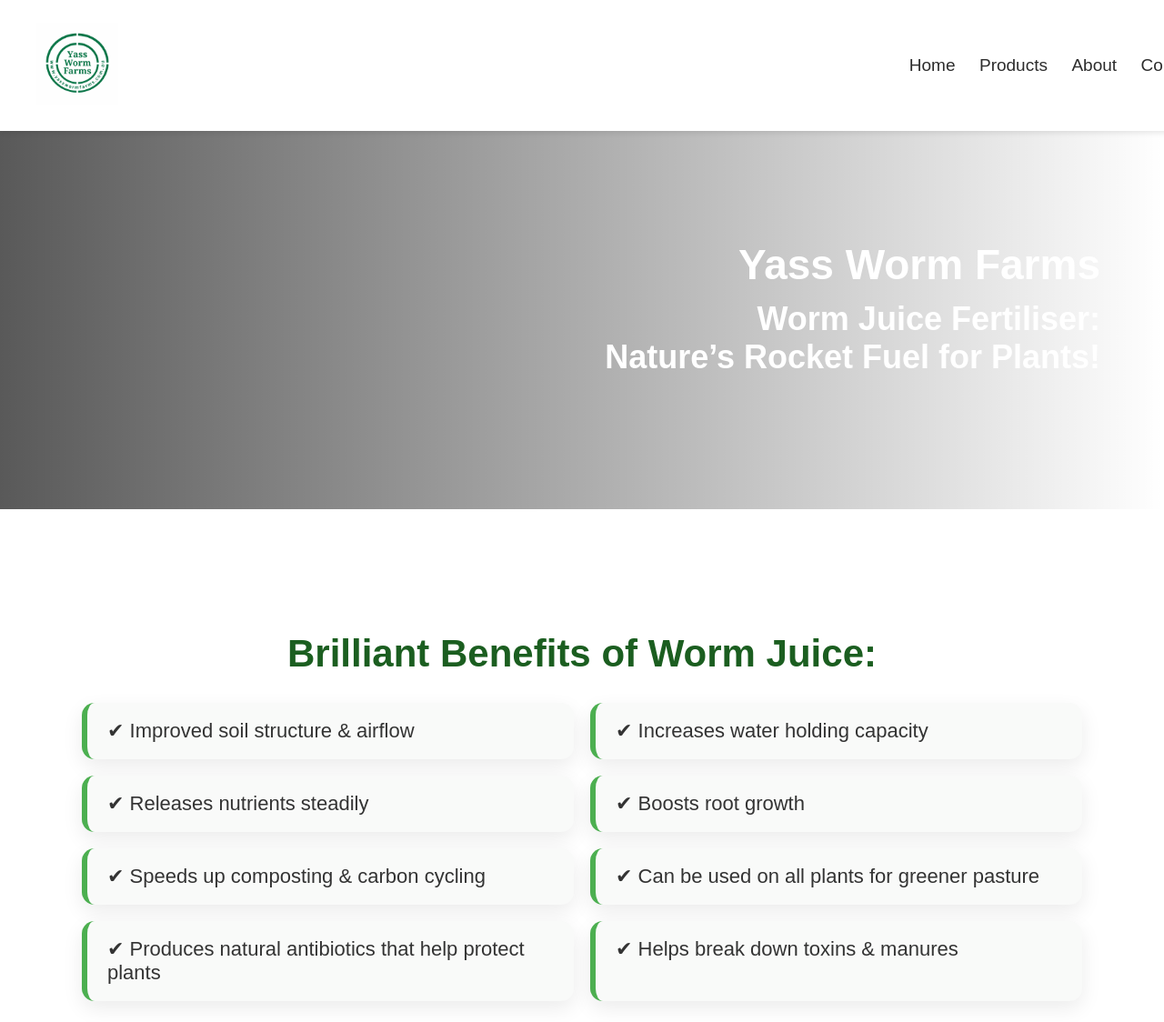
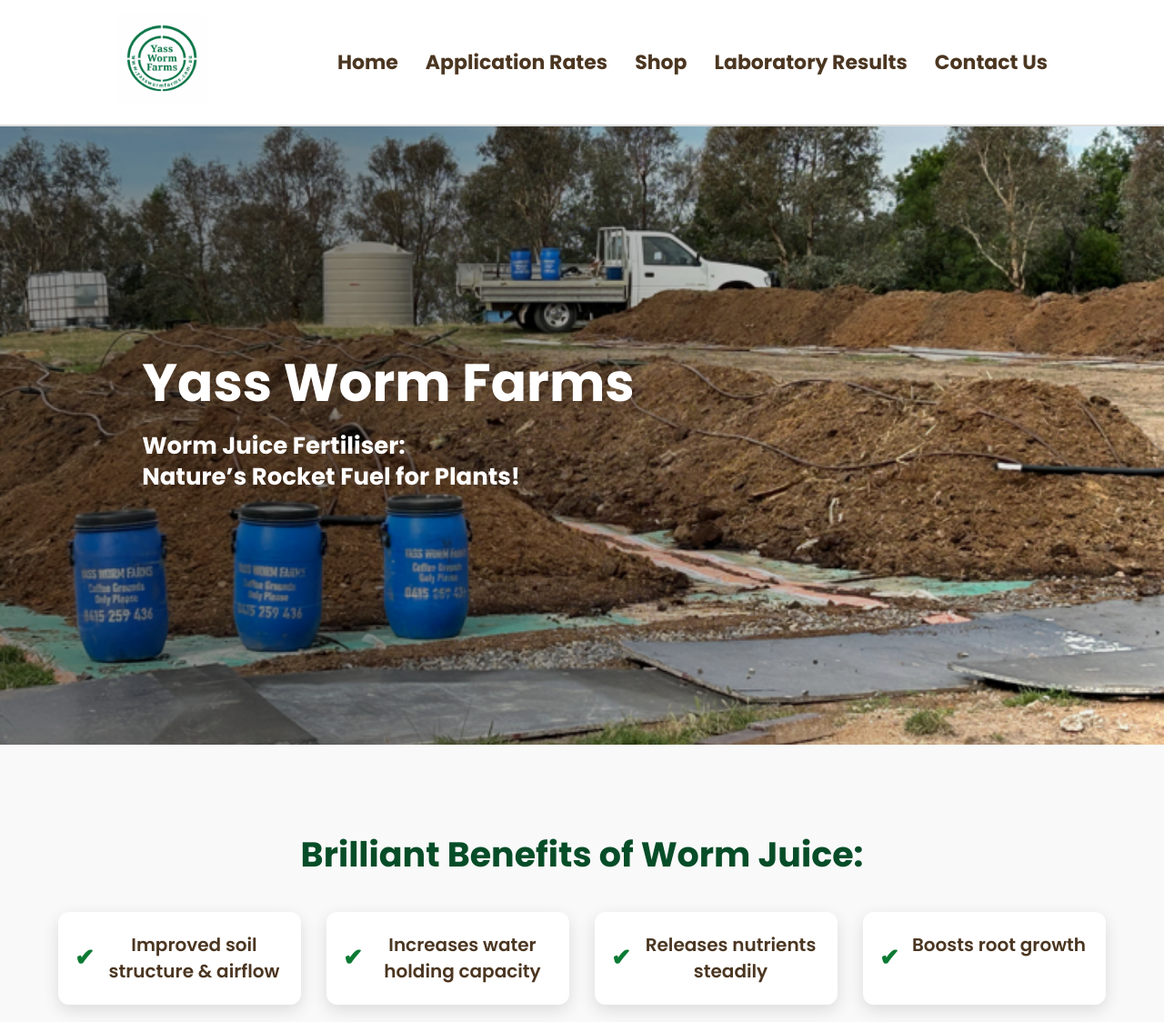
Before and after one commit to YassWormFarms/YassWormFarms, a plain HTML site: page index.html in a window 1280 px wide. Shown: the top 1124 px of the page at 91% size. Drawn offline with Linux system fonts and the light colour scheme.

Commit message:
Update index.html with new meta tags and styles

```diff
--- a/index.html
+++ b/index.html
@@ -6,176 +6,318 @@
 
 <title>Yass Worm Farms</title>
 
+<meta name="description"
+  content="Yass Worm Farms offers organic worm juice fertiliser and worm castings to boost soil health and promote plant growth. Support a small family business today.">
+<meta name="keywords"
+  content="worm juice, worm castings, organic fertiliser, soil health, eco-friendly fertiliser, plant nutrients">
+
+<link rel="preconnect" href="https://fonts.googleapis.com">
+<link rel="preconnect" href="https://fonts.gstatic.com" crossorigin>
+<link href="https://fonts.googleapis.com/css2?family=Poppins:wght@400;600;700&display=swap" rel="stylesheet">
+
 <style>
-body {
-  margin: 0;
-  font-family: Arial, Helvetica, sans-serif;
-  background: #ffffff;
-  color: #333;
+/* =========================== */
+/* COLOURS + BASE DESIGN */
+:root{
+  --green:#064d28;
+  --coffee:#4b3621;
+  --light:#f5f5f5;
 }
 
-/* HEADER */
-header {
-  position: fixed;
-  top: 0;
-  left: 0;
-  width: 100%;
-  background: white;
-  display: flex;
-  align-items: center;
-  justify-content: space-between;
-  padding: 25px 40px;
-  transition: all 0.35s ease;
-  box-shadow: 0 2px 6px rgba(0,0,0,0.1);
-  z-index: 1000;
+body{
+  margin:0;
+  font-family:'Poppins', Arial, sans-serif;
+  color:var(--coffee);
+  background:white;
 }
 
-header.shrink {
-  padding: 10px 40px;
+/* =========================== */
+/* NAVIGATION + LOGO */
+nav{
+  background:white;
+  border-bottom:2px solid #ddd;
+  padding:15px 10%;
+  display:flex;
+  justify-content:space-between;
+  align-items:center;
+  position:sticky;
+  top:0;
+  z-index:10;
+  transition: all 0.35s ease-in-out;
 }
 
-.logo img {
-  height: 90px;
-  transition: height 0.35s ease;
+nav .logo{
+  height:100px;
+  transition: height 0.35s ease-in-out;
 }
 
-header.shrink .logo img {
-  height: 60px;
+nav.shrink{
+  padding:5px 10%;
+  border-bottom:1px solid #ccc;
 }
 
-nav a {
-  text-decoration: none;
-  margin-left: 22px;
-  font-size: 19px;
-  color: #2c2c2c;
-  transition: color 0.3s ease;
+nav.shrink .logo{
+  height:60px;
 }
 
-nav a:hover {
-  color: #4CAF50;
+.nav-links{
+  display:flex;
+  gap:30px;
 }
 
-/* HERO */
-.hero {
-  margin-top: 130px;
-  height: 430px;
-  background:
-    linear-gradient(to right, rgba(0,0,0,0.65), rgba(0,0,0,0)),
-    url('your-new-image.jpg') center/cover no-repeat;
-  display: flex;
-  align-items: center;
-  justify-content: flex-end;
-  padding-right: 70px;
-  color: white;
-  text-align: right;
+nav a{
+  text-decoration:none;
+  color:var(--coffee);
+  font-weight:700;
+  font-size:22px;
 }
 
-.hero h1 {
-  font-size: 46px;
-  margin: 0;
+nav a:hover{
+  color:var(--green);
 }
 
-.hero h2 {
-  font-size: 36px;
-  font-weight: bold;
-  margin: 12px 0;
+/* =========================== */
+/* HERO SECTION */
+.hero{
+  position:relative;
+  height:70vh;
+  background:url('https://yasswormfarms.github.io/YassWormFarms/main4.png') center/cover no-repeat;
+  display:flex;
+  align-items:center;
+  justify-content:flex-start;
 }
 
+.hero-overlay{
+  position:absolute;
+  inset:0;
+  background:linear-gradient(to right, rgba(0,0,0,0.45) 30%, rgba(0,0,0,0) 100%);
+}
+
+.hero-text{
+  position:relative;
+  margin-left:8%;
+  margin-top:-40px;
+  color:white;
+  max-width:560px;
+  text-align:left;
+}
+
+.hero-text h1{
+  font-size:58px;
+  margin:0;
+  white-space:nowrap;
+}
+
+.hero-text p{
+  font-size:26px;
+  margin:10px 0 0 0;
+  font-weight:700;
+  line-height:1.3;
+}
+
+/* Brighten image */
+.hero::before{
+  content:"";
+  position:absolute;
+  inset:0;
+  background:url('https://yasswormfarms.github.io/YassWormFarms/main4.png') center/cover no-repeat;
+  filter: brightness(1.2);
+  z-index:-2;
+}
+
+/* =========================== */
 /* BENEFITS SECTION */
 .benefits-section {
-  max-width: 1100px;
-  margin: 80px auto;
-  text-align: center;
-  padding: 20px;
-}
-
-.benefits-section h2 {
-  font-size: 42px;
-  margin-bottom: 30px;
-  color: #1b5e20;
+  background: #f9f9f9;
+  padding: 60px 5%;
 }
 
 .benefits-container {
-  display: grid;
-  grid-template-columns: 1fr 1fr;
-  gap: 18px;
+  max-width: 1200px;
+  margin: auto;
+  text-align: center;
 }
 
-.benefit-box {
-  background: #f9faf9;
-  border-radius: 14px;
-  padding: 18px 22px;
-  font-size: 22px;
-  text-align: left;
-  box-shadow: 0 8px 22px rgba(0,0,0,0.08);
-  border-left: 6px solid #4CAF50;
+.benefits-title {
+  font-size: 38px;
+  color: var(--green);
+  margin-bottom: 35px;
+  font-weight: 700;
 }
 
-/* FOOTER SPACING */
-footer {
-  height: 200px;
+.benefits-grid {
+  display: grid;
+  grid-template-columns: repeat(auto-fit, minmax(260px, 1fr));
+  gap: 28px;
+  margin-top: 10px;
 }
 
-/* SMOOTH HEADER SCRIPT */
+.benefit-item {
+  background: white;
+  border-radius: 12px;
+  padding: 22px 18px 22px 50px;
+  font-size: 20px;
+  color: var(--coffee);
+  box-shadow: 0 6px 18px rgba(0,0,0,0.12);
+  font-weight: 600;
+  line-height: 1.45;
+  position: relative;
+}
+
+/* Professional Tick Style */
+.benefit-item::before {
+  content: "✔";
+  position: absolute;
+  left: 18px;
+  top: 50%;
+  transform: translateY(-50%);
+  font-size: 26px;
+  color: #0b7a33;
+  font-weight: 900;
+}
+
+/* =========================== */
+/* GLOBAL SECTIONS */
+section{
+  padding:60px 5%;
+}
+
+.section-title{
+  text-align:center;
+  color:var(--green);
+  font-size:36px;
+  margin-bottom:20px;
+}
+
+/* =========================== */
+/* LAB RESULTS BOX */
+.lab-container{
+  text-align:center;
+}
+
+.lab-container img{
+  max-width:700px;
+  width:100%;
+  border-radius:12px;
+  box-shadow:0 4px 12px rgba(0,0,0,0.25);
+}
+
+.lab-text{
+  max-width:900px;
+  margin:auto;
+  margin-top:25px;
+  font-weight:700;
+  color:var(--green);
+  text-transform:uppercase;
+  line-height:1.5;
+}
+
+/* =========================== */
+/* PRODUCT TEXT SECTION */
+.product-box{
+  max-width:900px;
+  margin:auto;
+  text-align:center;
+  font-size:18px;
+}
+
+.product-box h2{
+  color:var(--green);
+  font-size:28px;
+}
+
+.product-box .highlight{
+  background:#e6ffe6;
+  padding:8px 12px;
+  border-radius:8px;
+  font-weight:bold;
+  color:#004d00;
+}
+
+/* =========================== */
+/* PHOTO SECTION */
+.photo-block{
+  text-align:center;
+}
+
+.photo-block img{
+  max-width:400px;
+  width:100%;
+  border-radius:10px;
+  box-shadow:0 2px 8px rgba(0,0,0,0.3);
+}
+
+/* =========================== */
+/* FOOTER */
+footer{
+  background:var(--coffee);
+  color:white;
+  text-align:center;
+  padding:15px 0;
+}
+
+/* =========================== */
+/* MOBILE */
+@media(max-width:900px){
+  .hero-text h1{font-size:40px;}
+  .hero-text p{font-size:20px;}
+  .section-title{font-size:28px;}
+  nav .logo{height:70px;}
+  nav.shrink .logo{height:50px;}
+  .hero{
+    justify-content:center;
+    text-align:center;
+  }
+  .hero-text{
+    margin-left:0;
+    text-align:center;
+  }
+  nav a{
+    font-size:18px;
+  }
+}
 </style>
-
 </head>
 
 <body>
 
-<header id="header">
-  <div class="logo">
-    <img src="Logo.png">
+<!-- NAVIGATION -->
+<nav id="navbar">
+  <div class="nav-left">
+    <img src="Logo.png" alt="Yass Worm Farms Logo" class="logo">
   </div>
+  <div class="nav-links">
+    <a href="index.html">Home</a>
+    <a href="application-rates.html">Application Rates</a>
+    <a href="shop.html">Shop</a>
+    <a href="laboratory-results.html">Laboratory Results</a>
+    <a href="contact.html">Contact Us</a>
+  </div>
+</nav>
 
-  <nav>
-    <a href="index.html">Home</a>
-    <a href="products.html">Products</a>
-    <a href="about.html">About</a>
-    <a href="contact.html">Contact</a>
-  </nav>
-</header>
-
-
+<!-- HERO -->
 <section class="hero">
-  <div>
+  <div class="hero-overlay"></div>
+  <div class="hero-text">
     <h1>Yass Worm Farms</h1>
-    <h2>Worm Juice Fertiliser:<br>Nature’s Rocket Fuel for Plants!</h2>
+    <p><strong>Worm Juice Fertiliser:</strong><br>
+    <strong>Nature’s Rocket Fuel for Plants!</strong></p>
   </div>
 </section>
 
+<!-- BENEFITS SECTION -->
+<section class="benefits-section">
+  <div class="benefits-container">
+    <h2 class="benefits-title">Brilliant Benefits of Worm Juice:</h2>
 
-<section class="benefits-section">
-  <h2>Brilliant Benefits of Worm Juice:</h2>
-
-  <div class="benefits-container">
-
-    <div class="benefit-box">✔ Improved soil structure & airflow</div>
-    <div class="benefit-box">✔ Increases water holding capacity</div>
-    <div class="benefit-box">✔ Releases nutrients steadily</div>
-    <div class="benefit-box">✔ Boosts root growth</div>
-    <div class="benefit-box">✔ Speeds up composting & carbon cycling</div>
-    <div class="benefit-box">✔ Can be used on all plants for greener pasture</div>
-    <div class="benefit-box">✔ Produces natural antibiotics that help protect plants</div>
-    <div class="benefit-box">✔ Helps break down toxins & manures</div>
-
+    <div class="benefits-grid">
+      <div class="benefit-item">Improved soil structure & airflow</div>
+      <div class="benefit-item">Increases water holding capacity</div>
+      <div class="benefit-item">Releases nutrients steadily</div>
+      <div class="benefit-item">Boosts root growth</div>
+      <div class="benefit-item">Speeds up composting & carbon cycling</div>
+      <div class="benefit-item">Can be used on all plants for greener pasture</div>
+      <div class="benefit-item">Produces natural antibiotics that protect plants</div>
+      <div class="benefit-item">Helps break down toxins & manures</div>
+    </div>
   </div>
-</section>
-
-
-<footer></footer>
-
-<script>
-// Smooth shrinking header
-window.addEventListener("scroll", function() {
-  const header = document.getElementById("header");
-  if (window.scrollY > 30) {
-    header.classList.add("shrink");
-  } else {
-    header.classList.remove("shrink");
-  }
-});
-</script>
-
-</body>
-</html>
```
